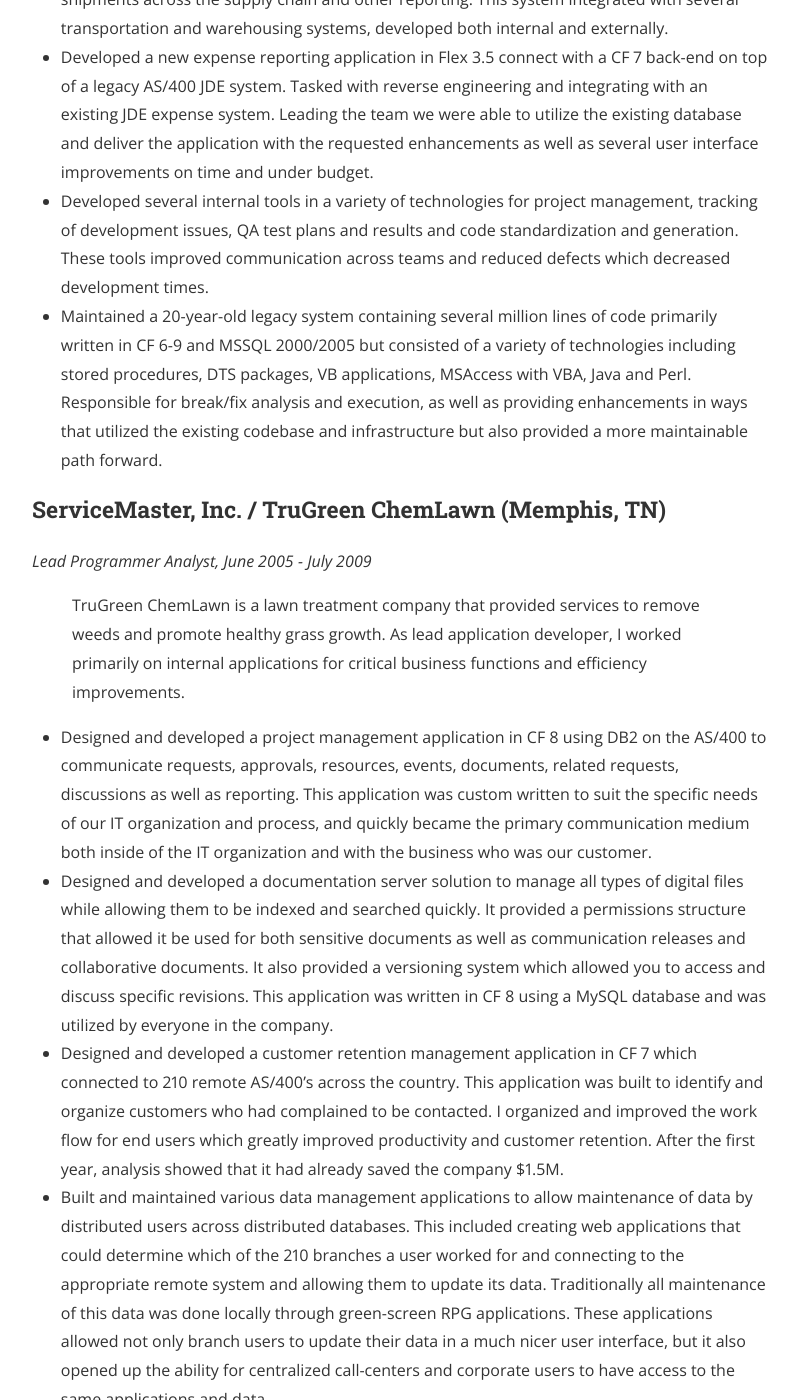
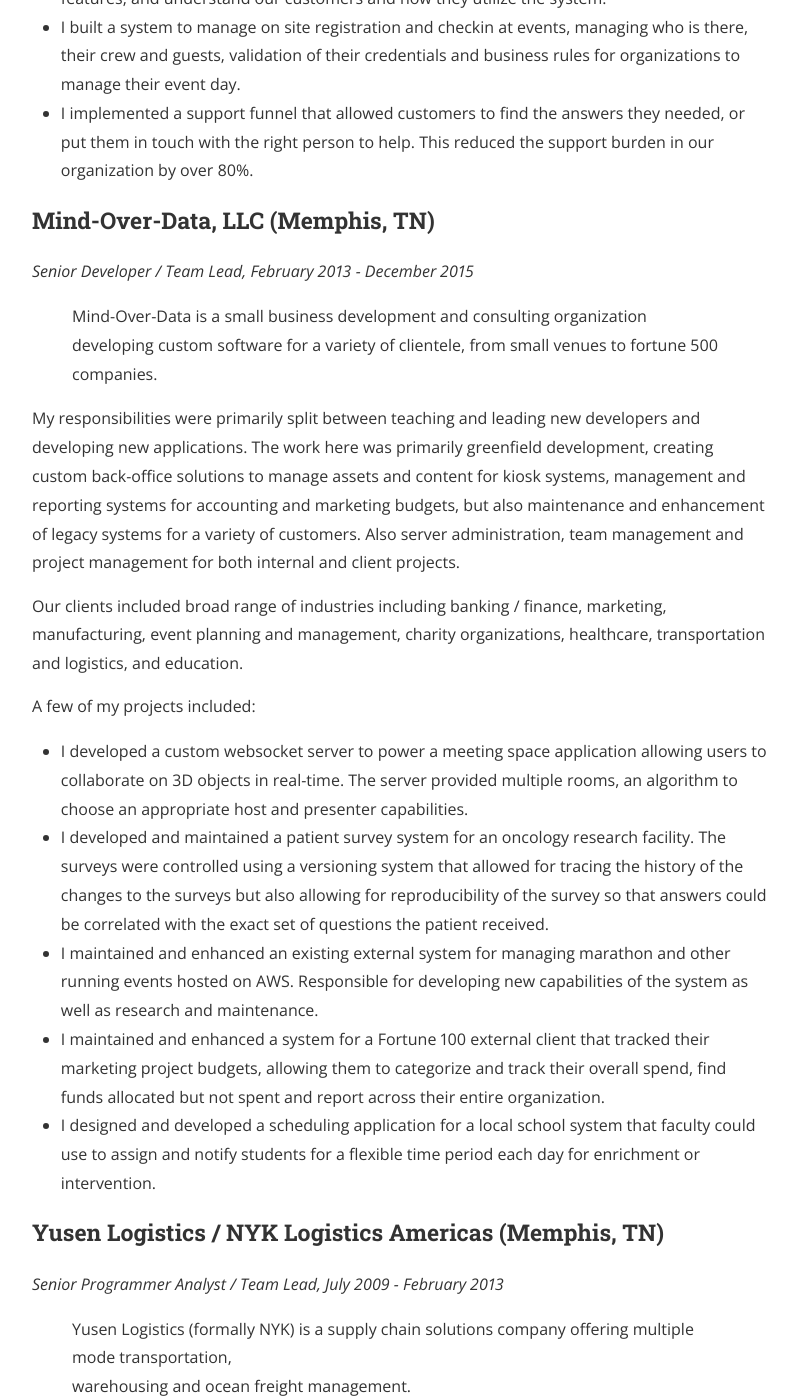
Before and after one commit to ryanguill/ryanguill.github.io, a Jekyll site: the page built from resume.html, in a window 1280 px wide and 1400 px high, scrolled down 2150 px. Shown: the whole window, without its empty margins (240-1038 px from the left). Built offline with Jekyll 4.4.1, drawn with Linux system fonts in a browser that asks for light colours; nearby versions of some CDN libraries; a style sheet for code colours, icons or effects is not loaded; some of the changed text lies outside the part shown.

Commit message:
updated resume

```diff
--- a/resume.html
+++ b/resume.html
@@ -20,44 +20,69 @@
 
 
 
-<h2 id="summary-of-qualifications">Summary of Qualifications</h2>
+<h2 id="summary-of-qualifications">Introduction</h2>
 
-<p>I have close to 20 years of professional software development experience designing, developing and maintaining applications across a wide range of systems for both small businesses and international corporations. Programming is my passion and my hobby and I am grateful to be able to do it full time.  I specialize in developing complete system solutions, working with business experts and peers to deliver quality, maintainable software.  I have a never-ending desire to grow, both learning new technologies and skills and expanding my business experience.</p>
+<p>My name is Ryan and I am a lead software engineer with over 20 years of experience designing, developing and maintaining software for a wide range of needs, from startups to small businesses to international corporations.</p
+<p>I specialize in listening, learning and communication. My goal with any position is to become a subject matter expert in the systems, the processes, and the people, and use that information to develop software that satisfies the needs of the customers and collaborate with my peers.</p>
+<p>I have a never ending desire to grow, both learning new technologies and skills and expanding my business experience. I have been fortunate to work with many great companies and people over the years and I always look forward to bringing my experience to new challenges. I am adept and efficient at learning - I have experience in a variety of languages and paradigms. I always relish the opportunity to learn a new one given the opportunity.</p>
+<p>I have experience with large systems, supporting and nurturing legacy applications while designing how they can live and grow into the future, or be carefully transitioned or replaced to better fit the current business needs. I also have experience with startups and greenfield development, moving fast, building the foundations to support a growing business - whether it is an iterative product or one that you need to last for the next decade. I love to focus on developer tooling and abstractions, supporting the developer experience and helping everyone ship faster. </p>
+<p>I always aim to be a force multiplier. I want to be a conduit for information within a product team as well as a liaison between product and the rest of the business. One way I achieve that by being an avid note taker and focusing on written communication.</p>
+<p>One of my other focuses is on data. I love data analysis and exploring and unearthing data to the business as a whole, providing information for decision making, discovering opportunities and providing evidence to support or disprove hypotheses.</p>
 
 
 
 <h2 id="technical-profile">Technical Profile</h2>
 
 <ul>
-<li>Broad relational database experience with many engines, including MSSQL, PGSQL, MYSQL, DB2 on AS/400 and more.  I have experience designing databases for both applications and analytics.</li>
-<li>CFML experience since version 5, both ACF and Railo / Lucee.  CFML framework experience with FW1, Taffy, ColdBox and FuseBox.  I have authored and contributed to many open source projects in the CFML community.</li>
-<li>Over a decade of JavaScript experience including ES6 (ES2015) / Babel most recently, both on the server with Node.JS and on the client side.  </li>
-<li>Server administration experience with Linux and Windows, both on-premises and in the cloud using AWS, Digital Ocean and Heroku.</li>
+	<li>Broad relational database experience with many engines including PostgreSQL, MSSQL, MYSQL, DB2 on AS/400 and more. I have years of experience designing databases for both OLTP and OLAP needs.</li>
+	<li>Well over a decade of experience with JavaScript, more recently TypeScript, both on the server and client side. Several other languages as well.</li>
+	<li>Server administration experience with Linux and Windows, both on-premises and in the cloud using AWS, Digital Ocean and Heroku.</li>
+	<li></li>
 </ul>
 
+<h2 id="professional-experience">Recent Professional Experience</h2>
 
+<h3 id="motorsportreg-remote">Hagerty MotorsportReg (Remote)</h3>
 
-<h2 id="professional-experience">Professional Experience</h2>
+<p><em>Senior Developer / Team Lead, January 2016 - Present</em></p>
 
+<blockquote>
+  <p>MotorsportReg is a platform for organizations to host and manage all kinds of motorsport events, and for enthusiasts to find and register for those events. I joined the team as employee number 6 and was the primary engineer throughout my tenure, helping grow the team through an acquisition by Hagerty Insurance in 2019 to over 20 team members.</p>
+</blockquote>
+
+<p>My responsibilities ranged from maintenance of the existing application, developing new products and features, onboarding, training and leading other product team members, support of the existing applications, managing the infrastructure and deployments, data analysis and being a subject matter expert.</p>
+
+<p>A few of my projects included:
+<ul>
+  <li>I built an application to handle a land rush of over a thousand enthusiasts all trying to get the best parking spaces for the paddock of an event at the same time.</li>
+  <li>I managed and implemented the transition of a 10+yo colocated stack into AWS</li>
+  <li>I implemented Redash, democratizing access to data, and exposing crucial insights into the business allowing us to make data driven decisions, monitor success of new and improved features, and understand our customers and how they utilize the system.</li>
+  <li>I built a system to manage on site registration and checkin at events, managing who is there, their crew and guests, validation of their credentials and business rules for organizations to manage their event day.</li>
+  <li>I implemented a support funnel that allowed customers to find the answers they needed, or put them in touch with the right person to help. This reduced the support burden in our organization by over 80%.</li>
+</ul>
+</p>
 
 
 <h3 id="mind-over-data-llc-memphis-tn">Mind-Over-Data, LLC (Memphis, TN)</h3>
 
-<p><em>Senior Developer / Team Lead, February 2013 - Present</em></p>
+<p><em>Senior Developer / Team Lead, February 2013 - December 2015</em></p>
 
 <blockquote>
-  <p>Mind-Over-Data is a small business development and consulting organization developing custom software for a variety of clientele.</p>
+  <p>Mind-Over-Data is a small business development and consulting organization developing custom software for a variety of clientele, from small venues to fortune 500 companies.</p>
 </blockquote>
 
+<p>My responsibilities were primarily split between teaching and leading new developers and developing new applications. The work here was primarily greenfield development, creating custom back-office solutions to manage assets and content for kiosk systems, management and reporting systems for accounting and marketing budgets, but also maintenance and enhancement of legacy systems for a variety of customers. Also server administration, team management and project management for both internal and client projects.</p>
+<p>Our clients included broad range of industries including banking / finance, marketing, manufacturing, event planning and management, charity organizations, healthcare, transportation and logistics, and education.</p>
+
+<p>A few of my projects included:
 <ul>
-<li>Broad range of responsibilities including system architecture, complete system development, server administration, team management and project management for both internal and client projects.</li>
-<li>Projects ranged from small external client websites to museum and attraction kiosks to large systems for fortune 100 companies.</li>
-<li>Work included broad range of industries including banking / finance, marketing, manufacturing, event planning and management, charity organizations, healthcare, transportation and logistics, and education.</li>
-<li>Developed a custom websocket server to power a meeting space application allowing users to collaborate on 3D objects in real-time.  The server provided multiple rooms, an algorithm to choose an appropriate host and presenter capabilities.</li>
-<li>Developed and maintained a patient survey system for an oncology research facility.  The surveys were controlled using a versioning system that allowed for tracing the history of the changes to the surveys but also allowing for reproducibility of the survey so that answers could be correlated with the exact set of questions the patient received.</li>
-<li>Maintained and enhanced an existing external system for managing marathon and other running events hosted on AWS.  Responsible for developing new capabilities of the system as well as research and break/fix tickets.</li>
-<li>Maintained and enhanced a system for a Fortune 100 external client that tracked their marketing project budgets, allowing them to categorize and track their overall spend, find funds allocated but not spent and report across their entire organization.  </li>
+	<li>I developed a custom websocket server to power a meeting space application allowing users to collaborate on 3D objects in real-time.  The server provided multiple rooms, an algorithm to choose an appropriate host and presenter capabilities.</li>
+	<li>I developed and maintained a patient survey system for an oncology research facility.  The surveys were controlled using a versioning system that allowed for tracing the history of the changes to the surveys but also allowing for reproducibility of the survey so that answers could be correlated with the exact set of questions the patient received.</li>
+	<li>I maintained and enhanced an existing external system for managing marathon and other running events hosted on AWS.  Responsible for developing new capabilities of the system as well as research and maintenance.</li>
+	<li>I maintained and enhanced a system for a Fortune 100 external client that tracked their marketing project budgets, allowing them to categorize and track their overall spend, find funds allocated but not spent and report across their entire organization.</li>
+	<li>I designed and developed a scheduling application for a local school system that faculty could use to assign and notify students for a flexible time period each day for enrichment or intervention.</li>
 </ul>
+</p>
 
 
 
@@ -70,12 +95,17 @@
   warehousing and ocean freight management.</p>
 </blockquote>
 
+<p>My responsibilities grew at Yusen from individual application maintenance to team lead and maintaining the transportation management system which was the primary operating system of the company.</p>
+
+<p>Some of my projects there included:
 <ul>
 <li>Designed and developed an external customer facing portal system in Flex 3.5 connected with a CF 8 / MSSQL 2005 back-end. The system had several modules which allowed for customer managed data applications to provide and receive data from the company, visibility of their shipments across the supply chain and other reporting. This system integrated with several transportation and warehousing systems, developed both internal and externally. </li>
 <li>Developed a new expense reporting application in Flex 3.5 connect with a CF 7 back-end on top of a legacy AS/400 JDE system. Tasked with reverse engineering and integrating with an existing JDE expense system. Leading the team we were able to utilize the existing database and deliver the application with the requested enhancements as well as several user interface improvements on time and under budget.</li>
 <li>Developed several internal tools in a variety of technologies for project management, tracking of development issues, QA test plans and results and code standardization and generation. These tools improved communication across teams and reduced defects which decreased development times.</li>
-<li>Maintained a 20-year-old legacy system containing several million lines of code primarily written in CF 6-9 and MSSQL 2000/2005 but consisted of a variety of technologies including stored procedures, DTS packages, VB applications, MSAccess with VBA, Java and Perl. Responsible for break/fix analysis and execution, as well as providing enhancements in ways that utilized the existing codebase and infrastructure but also provided a more maintainable path forward.</li>
+<li>I lead a team of engineers responsible for maintaining and enhancing the 20 year old legacy TMS that handled many different modes of logistics. I was responsible for break/fix analysis and execution, as well as providing enhancements that utilized the existing codebase and infrastructure but also provided a more maintainable path forward.</li>
+<li>I was responsible for monthly accounting and reconciliation between our accounting systems and our transportation management system.</li>
 </ul>
+</p>
 
 
 
@@ -87,49 +117,18 @@
   <p>TruGreen ChemLawn is a lawn treatment company that provided services to remove weeds and promote healthy grass growth. As lead application developer, I worked primarily on internal applications for critical business functions and efficiency improvements.</p>
 </blockquote>
 
+<p>I was involved in many parts of the IT organization at TruGreen, building web applications giving easier access to data and systems from around the country, data analysis, integrating between web applications and mainframe technologies.</p>
+
 <ul>
-<li>Designed and developed a project management application in CF 8 using DB2 on the AS/400 to communicate requests, approvals, resources, events, documents, related requests, discussions as well as reporting. This application was custom written to suit the specific needs of our IT organization and process, and quickly became the primary communication medium both inside of the IT organization and with the business who was our customer.</li>
-<li>Designed and developed a documentation server solution to manage all types of digital files while allowing them to be indexed and searched quickly. It provided a permissions structure that allowed it be used for both sensitive documents as well as communication releases and collaborative documents. It also provided a versioning system which allowed you to access and discuss specific revisions. This application was written in CF 8 using a MySQL database and was utilized by everyone in the company. </li>
-<li>Designed and developed a customer retention management application in CF 7 which connected to 210 remote AS/400’s across the country. This application was built to identify and organize customers who had complained to be contacted. I organized and improved the work flow for end users which greatly improved productivity and customer retention. After the first year, analysis showed that it had already saved the company $1.5M.</li>
-<li>Built and maintained various data management applications to allow maintenance of data by distributed users across distributed databases. This included creating web applications that could determine which of the 210 branches a user worked for and connecting to the appropriate remote system and allowing them to update its data. Traditionally all maintenance of this data was done locally through green-screen RPG applications. These applications allowed not only branch users to update their data in a much nicer user interface, but it also opened up the ability for centralized call-centers and corporate users to have access to the same applications and data.</li>
+<li>I designed and developed a project management application to communicate requests, approvals, resources, events, documents, related requests, discussions as well as reporting. This application was custom written to suit the specific needs of our IT organization and process, and quickly became the primary communication medium both inside of the IT organization and with the business who was our customer.</li>
+<li>I designed and developed a documentation server solution to manage all types of digital files while allowing them to be indexed and searched quickly. It provided a permissions structure that allowed it be used for both sensitive documents as well as communication releases and collaborative documents. It also provided a versioning system which allowed you to access and discuss specific revisions and was utilized by everyone in the company.</li>
+<li>I built and maintained various data management applications to allow maintenance of data by distributed users across distributed databases. This included creating web applications that could determine which of the 210 branches a user worked for and connecting to the appropriate remote system and allowing them to update its data. Traditionally all maintenance of this data was done locally through green-screen RPG applications. These applications allowed not only branch users to update their data in a much nicer user interface, but it also opened up the ability for centralized call-centers and corporate users to have access to the same applications and data.</li>
+<li>Along with our six sigma organization I designed and developed a customer retention management application which connected to 210 remote mainframes across the country. This application was built to identify and organize customers who had cancelled our service to be contacted. I organized and improved the work flow for end users which greatly improved productivity and customer retention. After the first year, analysis showed that it had already saved the company $1.5M.</li>
+<li>I performed data analysis on marketing data sets to identify prospective customers as well as on customer data for customer research and application support and debugging.</li>
 </ul>
 
 
 
-<h3 id="self-employed-memphis-tn">Self Employed (Memphis, TN)</h3>
-
-<p><em>Contractor, 2004-2005</em></p>
-
-<blockquote>
-  <p>Working as a contractor for several small businesses allowed me to gain a wide variety of experience relatively quickly. Being self-employed I learned communication skills and how to gather detailed user requirements. My focus was being able to develop a solution for a small business from identifying the problem to delivery of the final system, as well as enhancing these systems as the businesses grew. </p>
-</blockquote>
-
-<ul>
-<li>Designed and maintained several promotional websites with custom developed CMS supporting systems in CF 7 and MySQL databases.</li>
-<li>Designed and developed an intranet business system for small business doctor’s office that managed employees, payroll, patient records and prescriptions using CF 7 and MySQL.</li>
-<li>Designed and developed car sales application to manage sales, quotas, leads and inventory for a local Nissan dealership.</li>
-</ul>
-
-
-
-<h3 id="schroeder-publishing-inc-paducah-ky">Schroeder Publishing, Inc (Paducah, KY)</h3>
-
-<p><em>Web Developer, Webmaster, 2000-2004</em></p>
-
-<blockquote>
-  <p>Schroeder Publishing was a parent company for two separate publishing companies, one that focused on buying, identification and pricing of collectible items and the other that provided instructional books on quilting. Both of these companies controlled the entire book publishing process except for the actual printing, including the requisition of the authors, photographing the subjects, designing the books and the warehousing and shipping the books to consumers and retailers. </p>
-</blockquote>
-
-<ul>
-<li>Designed and developed customer facing websites in CF 5 for both companies supported by a CMS system which allowed non-technical users to update website content and inventories including a full e-commerce system which allowed users to buy products directly from the website, incorporating bulk discounts and special promotions.</li>
-<li>Managed many IT functions including networking and software maintenance for the entire company, supporting both personal computers, windows and UNIX server hardware as well as an AS/400 system.</li>
-</ul>
-
-
-
-<h3 id="general-information">General Information</h3>
-
-<p>I live in Collierville, TN a suburb of Memphis.  I was previously an Adobe User Group manager and am active in the CFML community.  I helped create and administer the CFML slack community which has grown to over 750 users. I have contributed to many CFML open source projects such as FW/1, Taffy and Railo/Lucee, submitting and discussing issues, providing support as well as contributing code and documentation.  I authored Watney, a slack bot written in NodeJS/Babel that provides support to the CFML slack as well as many private slack rooms.  I also regularly teach new and inexperienced programmers both on the job and after hours.</p>
 
 <p><a href="https://github.com/ryanguill">https://github.com/ryanguill</a> <br>
 <a href="https://twitter.com/ryanguill">https://twitter.com/ryanguill</a></p></div></body>
```
